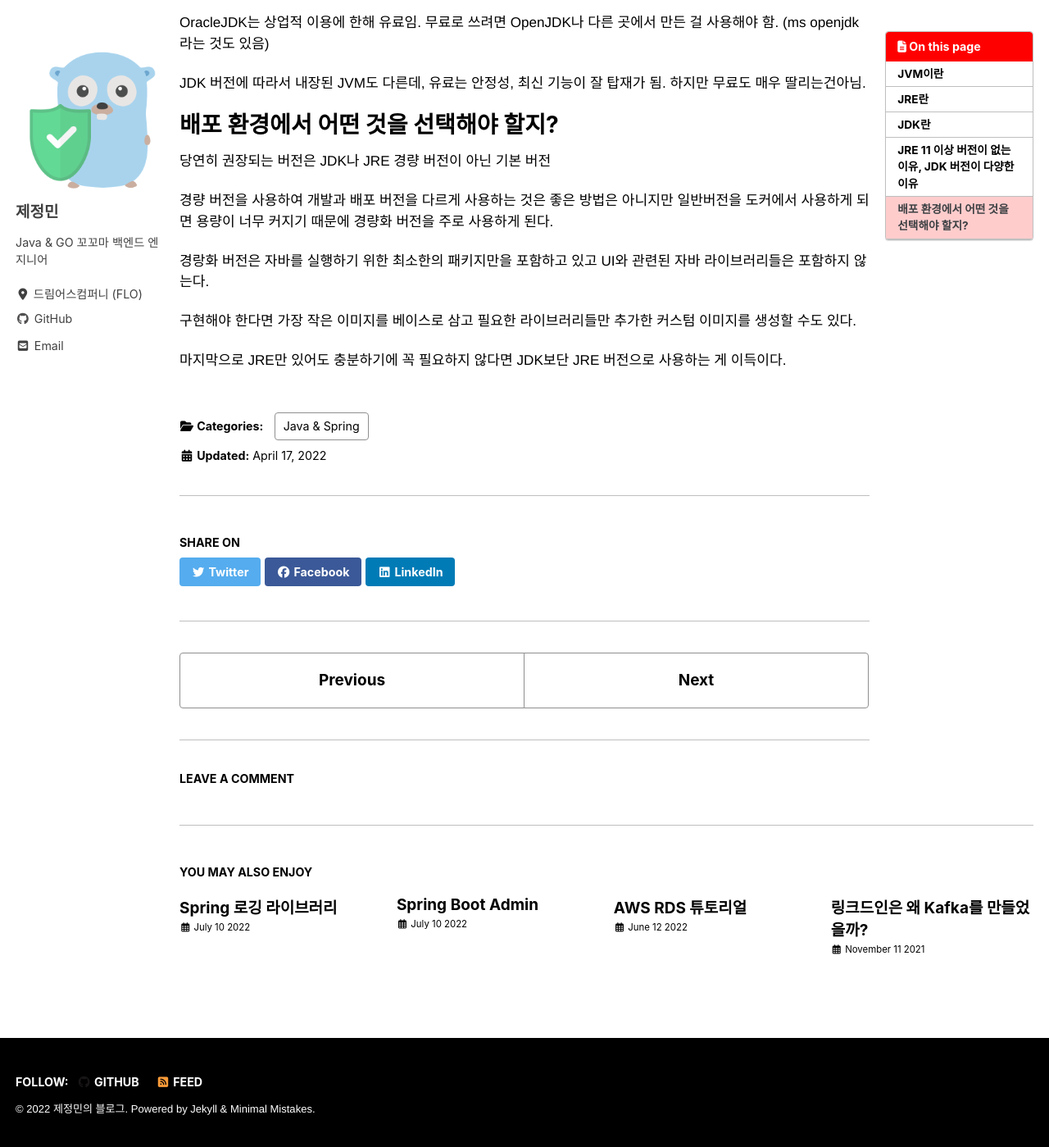
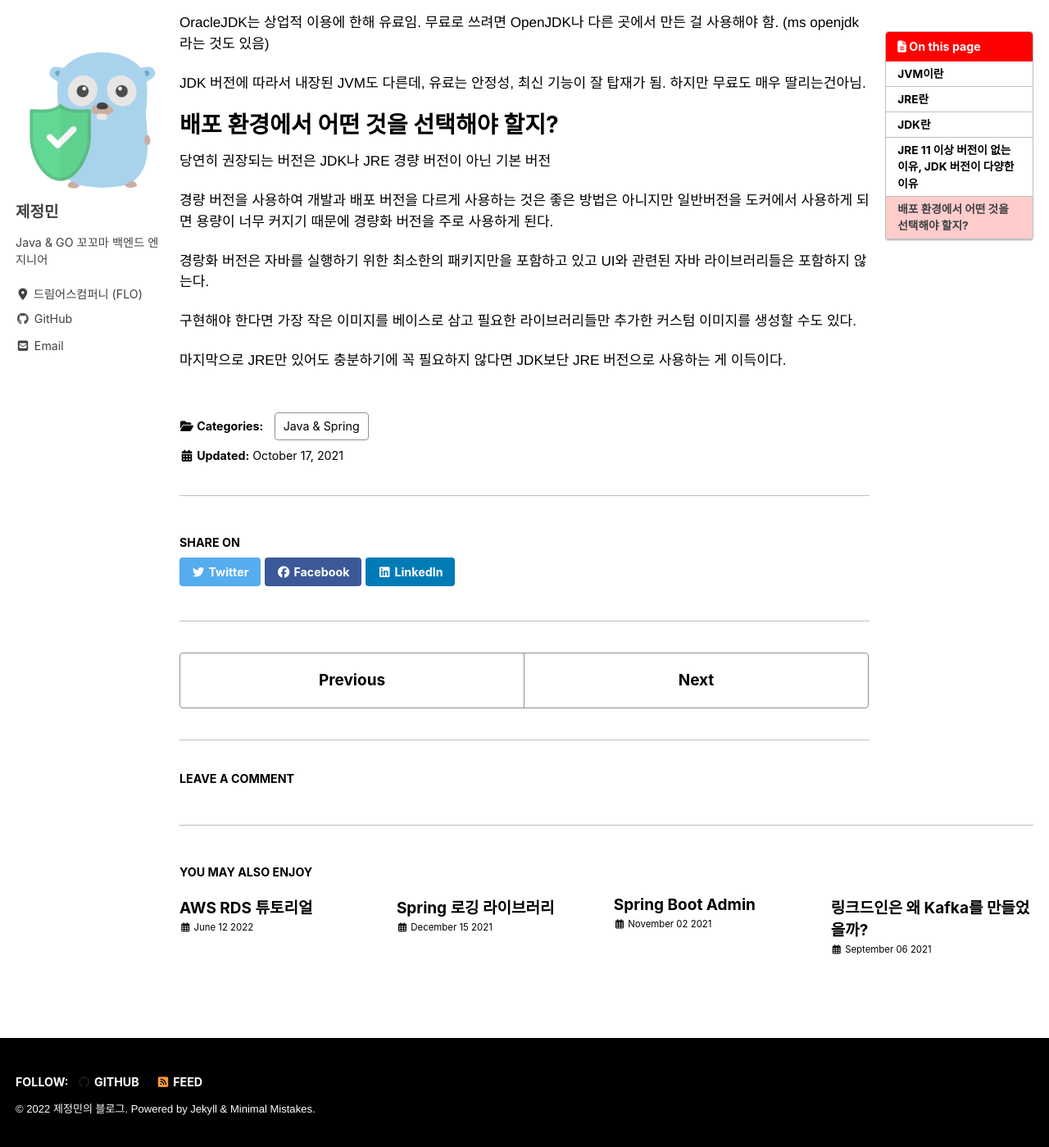
Before and after one commit to jjmin321/jjmin321.github.io, a Jekyll site: the page built from _posts/Java & Spring/2021-10-17-JVM과 JDK, JRE의 차이.md, in a window 1280 px wide and 1400 px high, scrolled down 1783 px. Shown: the whole window at 82% size. Built offline with Jekyll 4.4.1, drawn with Linux system fonts in a browser that asks for light colours; cached includes are drawn as plain includes; nearby versions of some CDN libraries; comment, search, counter and statistics services are not loaded.

Commit message:
Chore: 블로그 글 날짜 조정

```diff
--- a/_posts/Java & Spring/2022-04-17-JVM과 JDK, JRE의 차이.md
+++ b/_posts/Java & Spring/2021-10-17-JVM과 JDK, JRE의 차이.md
@@ -3,7 +3,7 @@ title: "JVM과 JDK, JRE의 차이"
 excerpt: "JVM, JDK, JRE에 대해 알아보자"
 toc: true
 toc_sticky: true
-date: 2022-04-17 00:01:28 -0400
+date: 2021-10-17 00:01:28 -0400
 categories:
     - Java & Spring
 ---
--- a/_posts/Java & Spring/2022-07-10-Spring 서버 모니터링 방법.md
+++ b/_posts/Java & Spring/2021-11-02-Spring Boot Admin.md
@@ -3,7 +3,7 @@ title: "Spring Boot Admin"
 excerpt: "Spring Boot Admin에 대해 알아보자"
 toc: true
 toc_sticky: true
-date: 2022-07-10 00:01:28 -0400
+date: 2021-11-02 00:01:28 -0400
 categories:
     - Java & Spring
 ---
```
Also changed, not shown: _posts/Java & Spring/2021-12-15-Spring 로깅 라이브러리.md (renamed from _posts/Java & Spring/2022-07-17-Spring 로깅 라이브러리.md, +1 -1 lines), _posts/Kafka/2021-09-06-링크드인은 왜 kafka를 만들었을까?.md (renamed from _posts/Kafka/2021-11-11-링크드인은 왜 kafka를 만들었을까?.md, +1 -1 lines).
